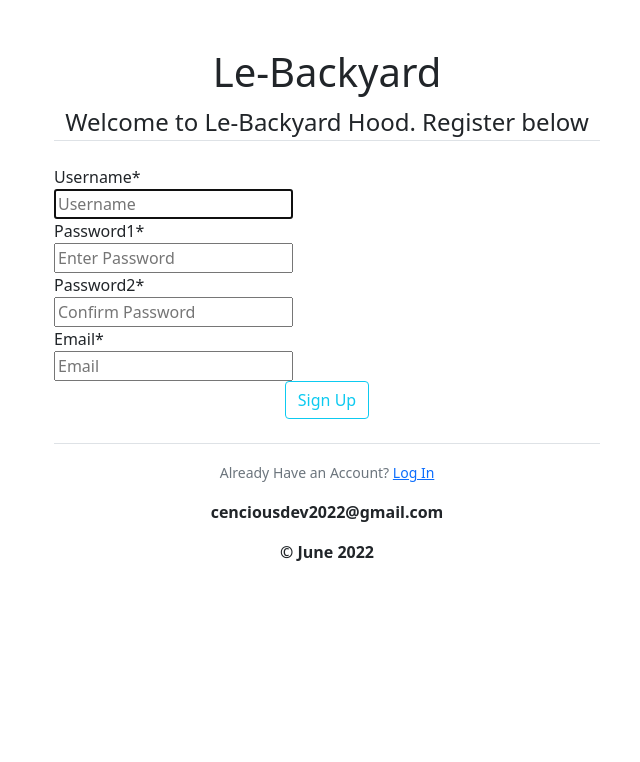
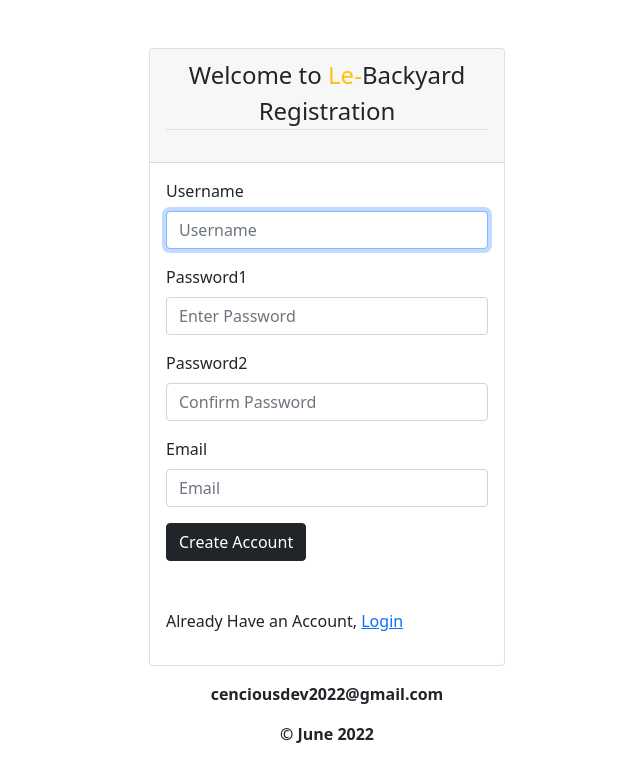
Before and after one commit to Cencious/Le_backyard, a Django app: page /register/ in a window 1280 px wide. Shown: the part 56-818 px from the top of the page, without its empty margins (313-953 px from the left). Before the commit the page ends 617 px from the top, so only its background shows below. Run offline with Django 4.2, Linux system fonts and the light colour scheme; some libraries are stand-ins or nearby versions.

Commit message:
add span

```diff
--- a/neighbour/templates/registration/register.html
+++ b/neighbour/templates/registration/register.html
@@ -1,26 +1,33 @@
-{% extends 'base.html'%} {% load crispy_forms_tags%} {% block content %} {{block.super}}
-<div class="container"><br><br>
-    <div class="row">
-        <div class="col-md-3"></div>
-        <div class="col-md-6">
-            <h1 class="text-center">Le-Backyard</h1>
-            <form method="POST">
-                {% csrf_token %}
-                <fieldset class="form-group">
-                    <legend class="border-bottom mb-4 text-center">Welcome to Le-Backyard Hood. Register below </legend>
-                    {{ form|crispy }}
-                </fieldset>
-                <div class="form-group text-center">
-                    <button class="btn btn-outline-info" type="submit">Sign Up</button>
-                </div>
-            </form><br>
-            <div class="border-top pt-3 text-center">
-                <small class="text-muted">Already Have an Account?
-                        <a href="{% url 'login' %}">Log In</a>
-                    </small>
+{%extends "base.html"%}
+{% load bootstrap4 %}
+{% block content %}
+<div class="container">
+  <div class="row">
+    <!-- Empty div -->
+    <div class="col-md-4"></div>
+    <div class="col-md-4">
+      {% if form.errors %}
+        <p class="text-danger"> Some Information Might be Incorrect </p>
+      {% endif %}
+      <div class="card mt-5">
+        <div class="card-header">
+            <legend class="border-bottom mb-4 text-center">Welcome to <span class="text-warning">Le-</span>Backyard</a> Registration </legend>
+        </div>
+        <div class="card-body">
+          <form  action="/accounts/register/" method="post">
+            {% csrf_token %}
+            {% bootstrap_form form %}
+            <div class="form-group">
+              <input type="submit" class="btn btn-dark" value="Create Account">
             </div>
+            <input type="hidden" name="next" value="{{next}}">
+          </form>
+          <p class="mt-5">Already Have an Account, <a href="/accounts/login/" class="text-primary">Login</a></p>
         </div>
-        <div class="col-md-3"></div>
+      </div>
     </div>
+    <!-- empty div -->
+    <div class="col-md-4"></div>
+  </div>
 </div>
 {% endblock %}
```
